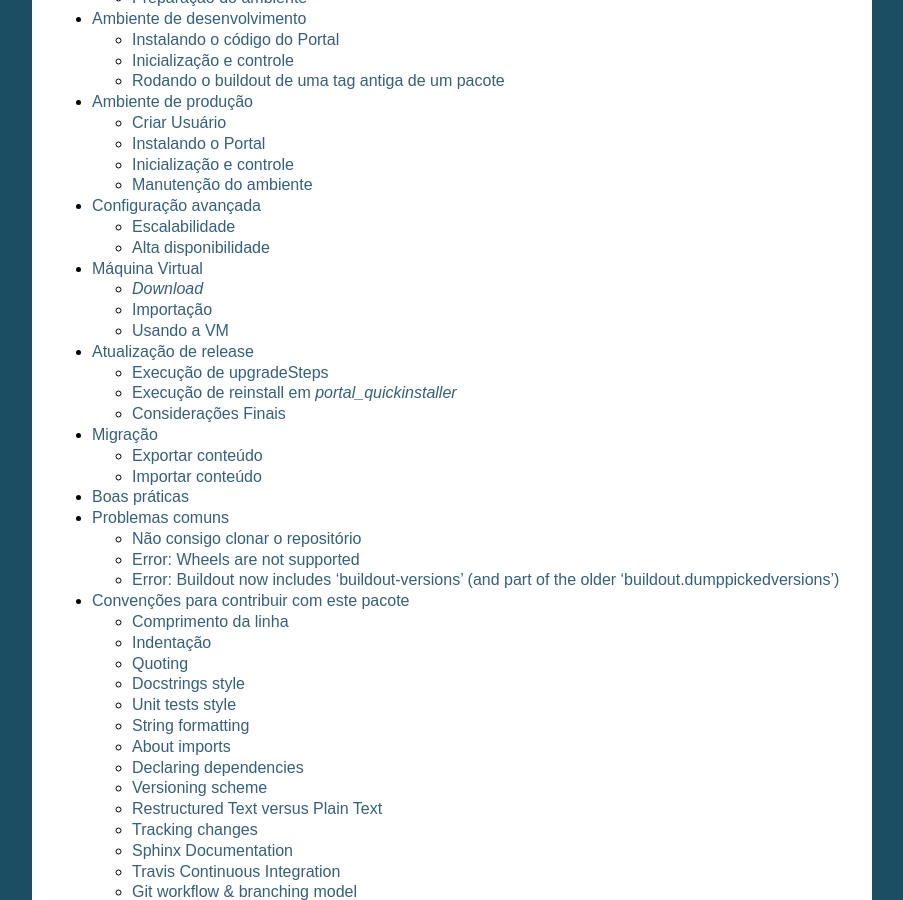
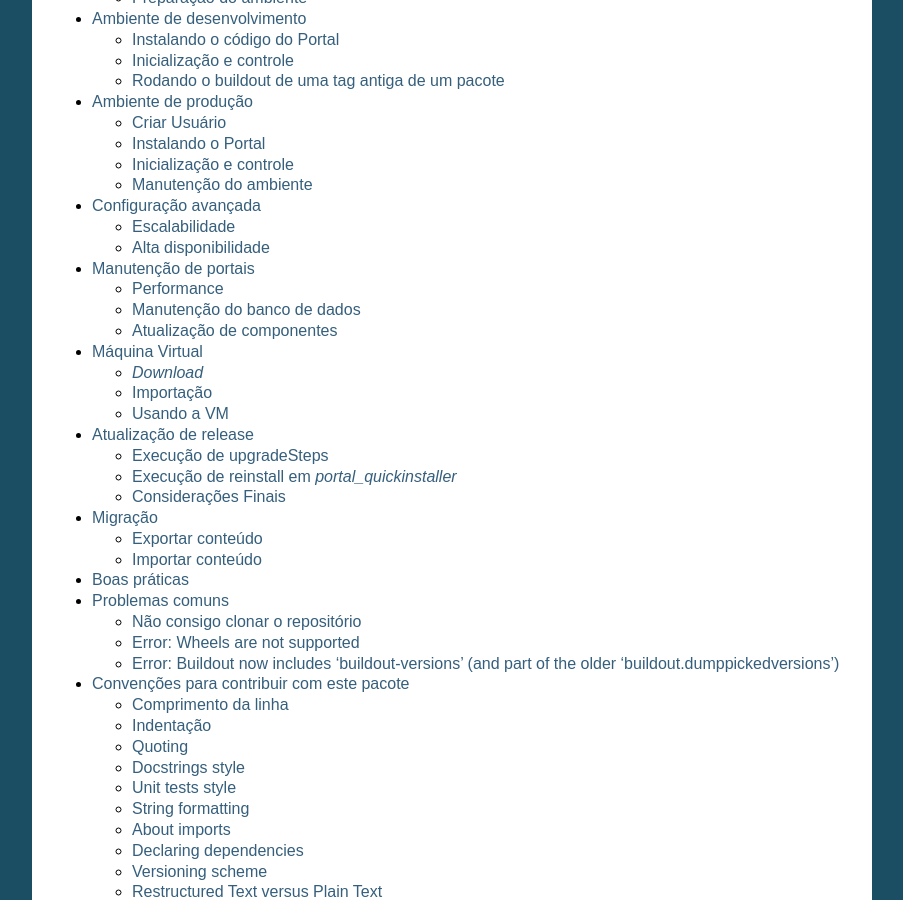
Before and after one commit to plonegovbr/portal.buildout, a Sphinx documentation site: the page built from docs/index.rst, in a window 1280 px wide and 900 px high, scrolled down 380 px. Shown: the whole window, without its empty margins (198-1101 px from the left). Built offline with Sphinx 7.4.7, drawn with Linux system fonts in a browser that asks for light colours; some of the changed lines change nothing that is shown.

Commit message:
Add maintenance section to the documentation
This text is based on work previously done for the consulting projet 914BRZ5015-SMDU/UNESCO.

```diff
--- a/docs/index.rst
+++ b/docs/index.rst
@@ -22,6 +22,7 @@
    desenvolvimento
    producao
    avancada
+   manutencao
    vm/index
    atualizacao
    migracao
--- /dev/null
+++ b/docs/manutencao.rst
@@ -0,0 +1,125 @@
+=====================
+Manutenção de portais
+=====================
+
+O processo de manutenção dos portais deve ser realizado periodicamente é inclui, no mínimo, as seguintes operações básicas:
+
+- monitoramento do consumo de CPU
+- monitoramento do consumo de memória
+- monitoramento do espaço em disco
+- revisão dos logs do servidor web e de eventos do Zope
+- compactação do banco de dados
+- criação de backups do banco de dados
+- purga de revisões do histórico de versões
+- atualização de componentes
+
+Performance
+===========
+
+Manter a performance de um servidor de produção passa por ter um número suficiente de instâncias (ou threads) e objetos cacheados no servidor Zope.
+Não existe uma solução única e cada sistema vai precisar de ajustes específicos e monitoramento constante.
+
+Como regra geral um servidor de produção deve ter um consumo baixo de CPU e alto de memória,
+deixando sempre espaço livre para buffers e page cache do sistema operacional.
+Um servidor de produção não deveria utilizar nunca memória swap.
+
+Um servidor de produção deve ter também espaço livre em disco para armazenar tanto o banco de dados, quanto seus backups.
+
+Manutenção do banco de dados
+============================
+
+A configuração de produção inclui scripts para gerenciar o processo de compactação do banco de dados e backups:
+
+Para compactar o banco de dados utilize:
+
+.. code-block:: console
+
+    $ bin/zeopack
+
+Para criar um backup utilize:
+
+.. code-block:: console
+
+    $ bin/backup
+
+Em ambientes de produção é recomendado agendar backups diários e compactações semanais utilizando o comando :term:`crontab`.
+
+Gerenciamento de versões
+------------------------
+
+O Plone suporta versionamento de conteúdo por padrão.
+O versionamento armazena uma cópia adicional do conteúdo cada vez que este tem sido modificado.
+O número de versões máximas armazenadas é configurável, mas por padrão é infinito e isso pode representar um problema em alguns casos.
+No IDG quase todos os tipos de conteúdo tem o versionamento habilitado.
+
+Para gerenciar o histórico de versões de forma simples é necessário instalar o complemento `collective.revisionmanager <https://pypi.python.org/pypi/collective.revisionmanager>`_.
+Adicione a seguinte linha no seu buildout de produção:
+
+.. code-block:: ini
+
+    [buildout]
+    eggs +=
+        collective.revisionmanager
+
+Na "Configuração do Site" selecione "Complementos" e instale o collective.revisionmanager.
+Um novo item chamado "Gerenciar revisões" será disponibilizado.
+
+O configlet tem duas telas: "Configurações" e "Listar históricos".
+
+.. info::
+    O processo de gerenciamento de versões pode ser demorado em dependência do tamanho do banco de dados.
+    Acesse o configlet diretamente na porta de instância de Plone sem passar por servidores intermediários que possam abortar as requisições devido a timeouts.
+
+Para gerenciar corretamente as revisões é necessário primeiramente calcular as estadísticas.
+Selecione o botão "Recalcular estadísticas" e espere;
+após alguns minutos as estadísticas estarão disponíveis
+
+Ao selecionar "Listar históricos" você verá uma tabela com o histórico de todas as versões do conteúdo no site.
+Ordene por tamanho para localizar conteúdo que poderia estar ocasionando problemas.
+
+.. info::
+    Versões do IDG anteriores à 1.2 apresentavam um bug que ocasionava a criação de milhões de blobs vazios no file system do ZEO Server quando o versionamento era utilizado (ver `collective.cover#532 <https://github.com/collective/collective.cover/issues/532>`_).
+
+.. info::
+    Versões do IDG anteriores à 1.5.1 apresentavam um bug que ocasionava o crescimento exponencial dos objetos e do banco de dados quando o versionamento era utilizado (ver `collective.cover#765 <https://github.com/collective/collective.cover/issues/765>`_).
+
+.. warning::
+    O tipo de conteúdo Capa (``collective.cover.content``) precisa do versionamento só quando a edição é realizada utilizando o procedimento de checkout/checkin.
+    Se recomenda apagar regularmente o histórico de versões dos objetos para evitar seu crescimento desnecessário (ver `collective.cover#828 <https://github.com/collective/collective.cover/issues/828>`_).
+
+Como último passo, selecione "Apagar órfãos" para eliminar todos os históricos sem cópia de trabalho.
+
+Recalcule as estadísticas para comparar.
+
+Atualização de componentes
+==========================
+
+Todo o código fonte do IDG e dos complementos utilizados se encontra disponível nos repositórios armazenados no GitHub, e foi liberado utilizando uma licencia GPLv2.
+
+Para desenvolver novas funcionalidades ou corrigir problemas em complementos utilizados se recomenda seguir algumas boas práticas:
+
+- consulte a `documentação para desenvolvedores Plone <http://docs.plone.org/4/en/develop/index.html>`_
+
+- verifique se a funcionalidade que precisa adicionar não foi implementada já em algum complemento existente que possa ser utilizado diretamente ou melhorado; não tente reinventar a roda
+
+- dentro do possível, limite o escopo da nova funcionalidade desejada para conseguir uma solução geral que possa ser utilizada fora do IDG;
+isso garantirá o sucesso futuro da funcionalidade ou complemento
+
+- verifique se o problema que precisa corrigir foi já relatado com anterioridade no issue tracker do complemento envolvido
+
+- verifique se existe uma nova versão do complemento que está utilizando que solucione o problema que está enfrentando
+
+- relate o problema no issue tracker do complemento com detalhe suficiente para os mantenedores do pacote poder reproduzir e ajudar na solução
+
+- nunca resolva um problema em forks privados ou você correrá o risco de ter que manter esse fork para sempre
+
+- utilize a `API do Plone <https://docs.plone.org/develop/plone.api/docs/index.html>`_ e as convenções de codificação da comunidade
+
+- implemente testes unitários e de integração
+
+- implemente integração contínua utilizando serviços como `Travis <http://travis-ci.org/>`_ ou similares
+
+- documente seu trabalho
+
+- dentro do possível, colabore com a solução abertamente;
+não esqueça, você está utilizando software livre e o processo de manutenção é de ida e volta: desfrute e partilhe
```
